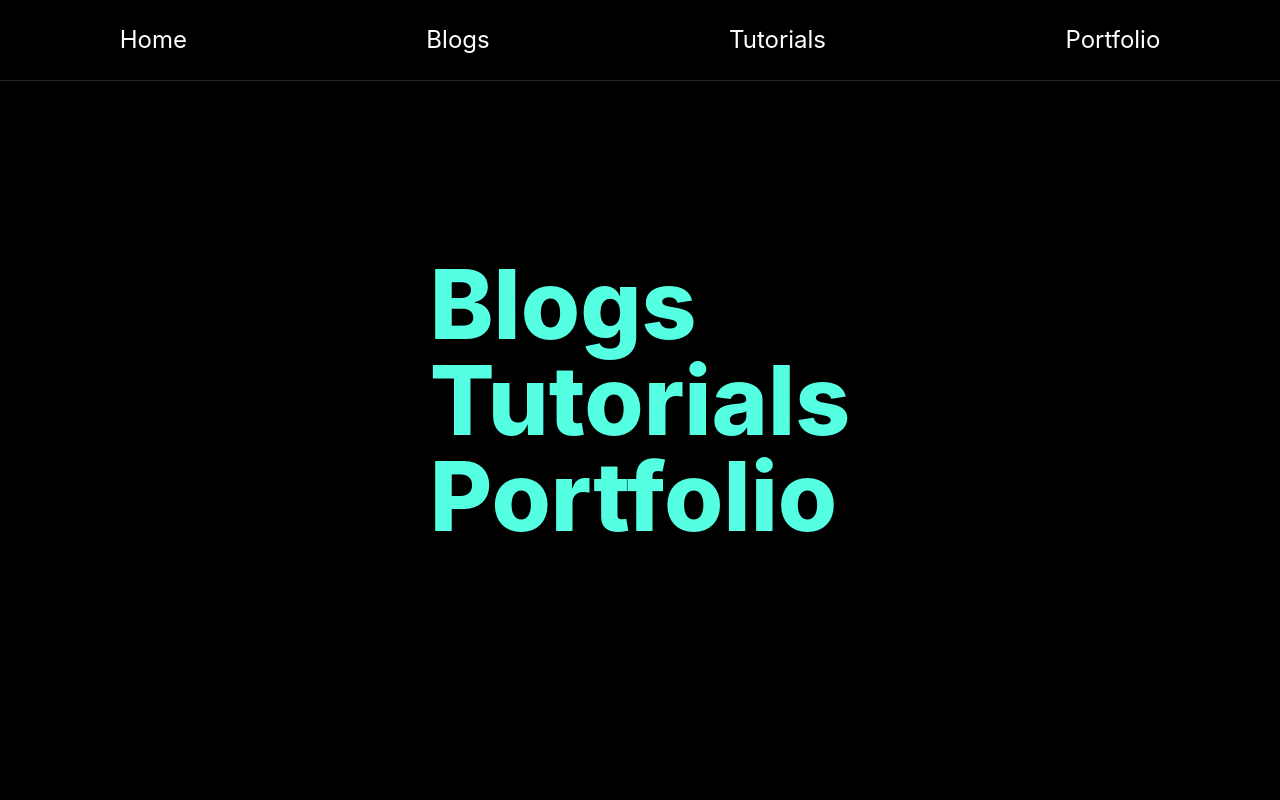
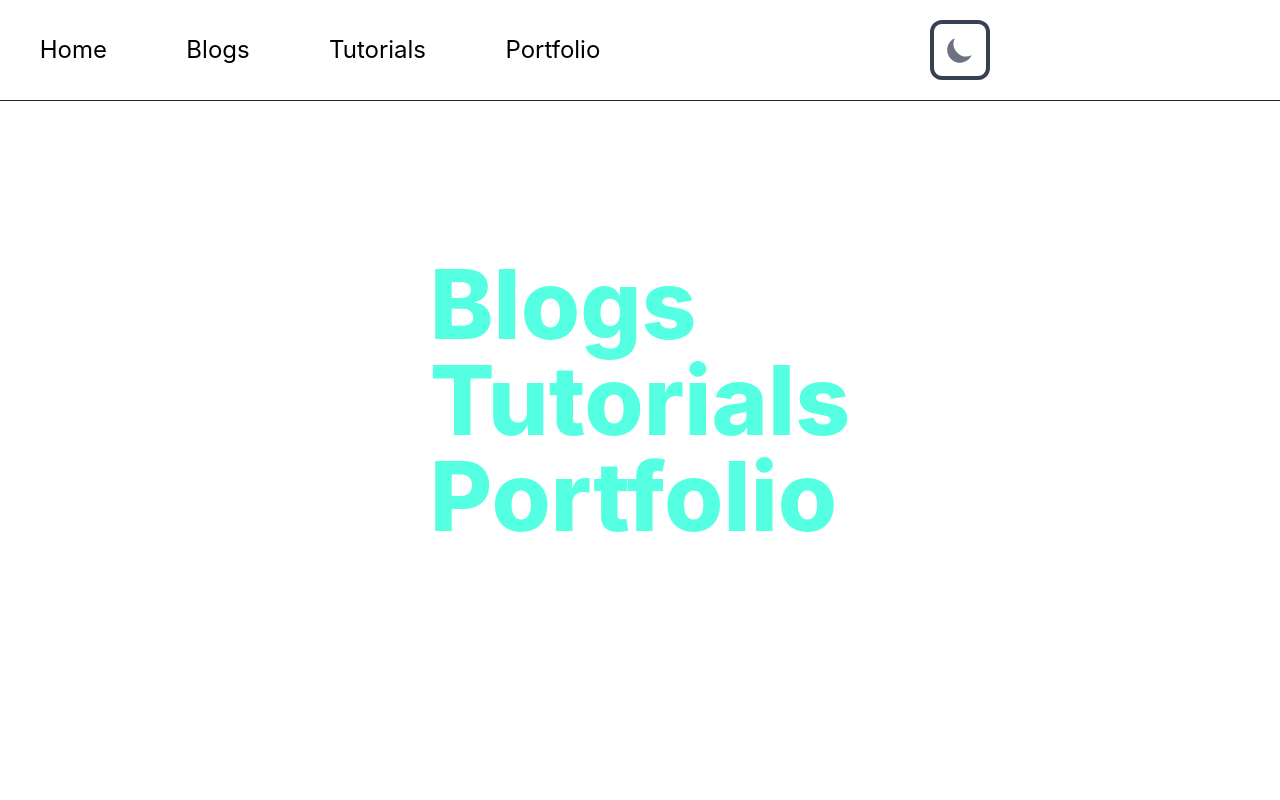
Before and after one commit to somnathPrasad/csexperience, a Next.js app: page / in a window 1280 px wide. Shown: the top 800 px of the page. Built offline with nearby package versions, Linux system fonts and the light colour scheme.

Commit message:
dark theme

```diff
--- a/components/AppBar.tsx
+++ b/components/AppBar.tsx
@@ -3,20 +3,23 @@ import Link from "next/link";
 import styles from "./styles/AppBar.module.css";
 import Image from "next/image";
 import { useState } from "react";
+import { useTheme } from "next-themes";
+
 
 const menuIcon = (
   <Image src="/menu-icon.svg" alt="menu icon" width={35} height={30} />
 );
 
 const AppBar: NextPage = () => {
+  const { theme, setTheme } = useTheme();
   const [isOpen, setIsOpen] = useState(false);
-
+  const [isDark, setIsDark] = useState(true);
   return (
     <>
       <div
-        className={`h-fit fixed top-0 left-0 w-screen sm:py-6 py-3 sm:text-2xl ${styles.glassmorphism} ${styles.border}`}
+        className={`h-fit fixed top-0 left-0 w-screen sm:py-6 py-3 sm:text-2xl ${styles.glassmorphism} ${styles.border} grid grid-rows-1 grid-cols-2`}
       >
-        <div className="sm:flex hidden justify-around">
+        <div className="sm:flex hidden justify-around items-center">
           <Link href="/">
             <a className="hover:text-cyan-400 ">Home</a>
           </Link>
@@ -30,9 +33,42 @@ const AppBar: NextPage = () => {
             <a className="hover:text-cyan-400 ">Portfolio</a>
           </Link>
         </div>
-        <div className="sm:hidden flex justify-end">
+        <div>
+          <div>
+            <div className="flex sm:justify-center justify-start px-5">
+              <button
+                type="button"
+                className="text-gray-500 dark:text-gray-400 hover:bg-gray-100 dark:hover:bg-gray-700 focus:outline-none focus:ring-4 sm:ring-4 ring-gray-700 dark:focus:ring-gray-700 rounded-lg text-sm p-2.5"
+                onClick={() => {setTheme(theme === "dark" ? "light" : "dark");setIsDark(!isDark)}}
+              >
+                <svg
+                  className={`${!isDark&&"hidden"} w-8 h-8`}
+                  fill="currentColor"
+                  viewBox="0 0 20 20"
+                  xmlns="http://www.w3.org/2000/svg"
+                >
+                  <path d="M17.293 13.293A8 8 0 016.707 2.707a8.001 8.001 0 1010.586 10.586z"></path>
+                </svg>
+                <svg
+                  id="theme-toggle-light-icon"
+                  className={`${isDark&&"hidden"} w-8 h-8`}
+                  fill="currentColor"
+                  viewBox="0 0 20 20"
+                  xmlns="http://www.w3.org/2000/svg"
+                >
+                  <path
+                    d="M10 2a1 1 0 011 1v1a1 1 0 11-2 0V3a1 1 0 011-1zm4 8a4 4 0 11-8 0 4 4 0 018 0zm-.464 4.95l.707.707a1 1 0 001.414-1.414l-.707-.707a1 1 0 00-1.414 1.414zm2.12-10.607a1 1 0 010 1.414l-.706.707a1 1 0 11-1.414-1.414l.707-.707a1 1 0 011.414 0zM17 11a1 1 0 100-2h-1a1 1 0 100 2h1zm-7 4a1 1 0 011 1v1a1 1 0 11-2 0v-1a1 1 0 011-1zM5.05 6.464A1 1 0 106.465 5.05l-.708-.707a1 1 0 00-1.414 1.414l.707.707zm1.414 8.486l-.707.707a1 1 0 01-1.414-1.414l.707-.707a1 1 0 011.414 1.414zM4 11a1 1 0 100-2H3a1 1 0 000 2h1z"
+                    fillRule="evenodd"
+                    clipRule="evenodd"
+                  ></path>
+                </svg>
+              </button>
+            </div>
+          </div>
+        </div>
+        <div className="sm:hidden flex justify-end items-center">
           <div
-            className="px-3"
+            className="px-3 z-20"
             onClick={() => setIsOpen((prevValue) => !prevValue)}
           >
             {menuIcon}
@@ -40,10 +76,16 @@ const AppBar: NextPage = () => {
         </div>
       </div>
       <div
-        className={`top-[3.7rem] right-0 sm:hidden fixed ${styles.glassmorphism} w-[35vh] h-screen  ${styles.borderSidebar} z-10 transition ease-in-out duration-300 ${isOpen ? "translate-x-0" : "translate-x-full"}`}
+        className={`top-[4.8rem] right-0 sm:hidden fixed ${
+          styles.glassmorphism
+        } w-[35vh] h-screen  ${
+          styles.borderSidebar
+        } z-10 transition ease-in-out duration-300 ${
+          isOpen ? "translate-x-0" : "translate-x-full"
+        }`}
       >
-        <div className="text-center">
-          <div className="flex flex-col py-10 text-xl">
+        <div className="text-center z-10">
+          <div className="flex flex-col py-10 text-xl items-center">
             <Link href="/">
               <a className="hover:text-cyan-400 pt-5">Home</a>
             </Link>
--- a/components/layout.js
+++ b/components/layout.js
@@ -17,7 +17,7 @@ const externalLinkIcon = (
 
 export default function Layout({ children }) {
   return (
-    <div className="bg-black text-white">
+    <div className="bg-white dark:bg-black text-black dark:text-white">
       <AppBar />
       <div>{children}</div>
       <footer className={`${footerStyles.footer} flex justify-evenly`}>
--- a/components/styles/AppBar.module.css
+++ b/components/styles/AppBar.module.css
@@ -1,9 +1,45 @@
-.glassmorphism{
-    @apply bg-clip-padding backdrop-filter backdrop-blur-xl bg-opacity-60;
+.glassmorphism {
+  @apply bg-clip-padding backdrop-filter backdrop-blur-xl bg-opacity-60;
 }
-.border{
-    border-bottom: 1px solid #252626;
+.border {
+  border-bottom: 1px solid #252626;
 }
-.borderSidebar{
-    border: 1px solid #252626;
+.borderSidebar {
+  border: 1px solid #252626;
 }
+.checkbox {
+  opacity: 0;
+  position: absolute;
+}
+.label {
+  width: 50px;
+  height: 26px;
+  background-color: #111;
+  display: flex;
+  border-radius: 50px;
+  align-items: center;
+  justify-content: space-between;
+  padding: 5px;
+  position: relative;
+  transform: scale(1.5);
+}
+.ball {
+  width: 20px;
+  height: 20px;
+  background-color: white;
+  position: absolute;
+  top: 2px;
+  left: 2px;
+  border-radius: 50%;
+  transition: transform 0.2s linear;
+}
+.checkbox:checked + .label .ball {
+  transform: translateX(24px);
+}
+.fa_moon {
+  color: pink;
+}
+
+.fa_sun {
+  color: yellow;
+}
--- a/package.json
+++ b/package.json
@@ -10,10 +10,12 @@
   },
   "dependencies": {
     "next": "12.1.0",
+    "next-themes": "0.0.15",
     "react": "17.0.2",
     "react-dom": "17.0.2"
   },
   "devDependencies": {
+    "@tailwindcss/typography": "^0.5.2",
     "@types/node": "17.0.18",
     "@types/react": "17.0.39",
     "autoprefixer": "^10.4.2",
--- a/pages/_app.tsx
+++ b/pages/_app.tsx
@@ -1,8 +1,13 @@
-import '../styles/globals.css'
-import type { AppProps } from 'next/app'
+import "../styles/globals.css";
+import type { AppProps } from "next/app";
+import { ThemeProvider } from "next-themes";
 
 function MyApp({ Component, pageProps }: AppProps) {
-  return <Component {...pageProps} />
+  return (
+    <ThemeProvider attribute="class">
+      <Component {...pageProps} />
+    </ThemeProvider>
+  );
 }
 
-export default MyApp
+export default MyApp;
--- a/tailwind.config.js
+++ b/tailwind.config.js
@@ -3,8 +3,10 @@ module.exports = {
     "./pages/**/*.{js,ts,jsx,tsx}",
     "./components/**/*.{js,ts,jsx,tsx}",
   ],
+  darkMode: "class",
   theme: {
+    typography: (theme) => ({}),
     extend: {},
   },
-  plugins: [],
+  plugins: [require('@tailwindcss/typography')],
 }
```
Also changed, not shown: 1 other file (tests, documents, lock files or other folders).
